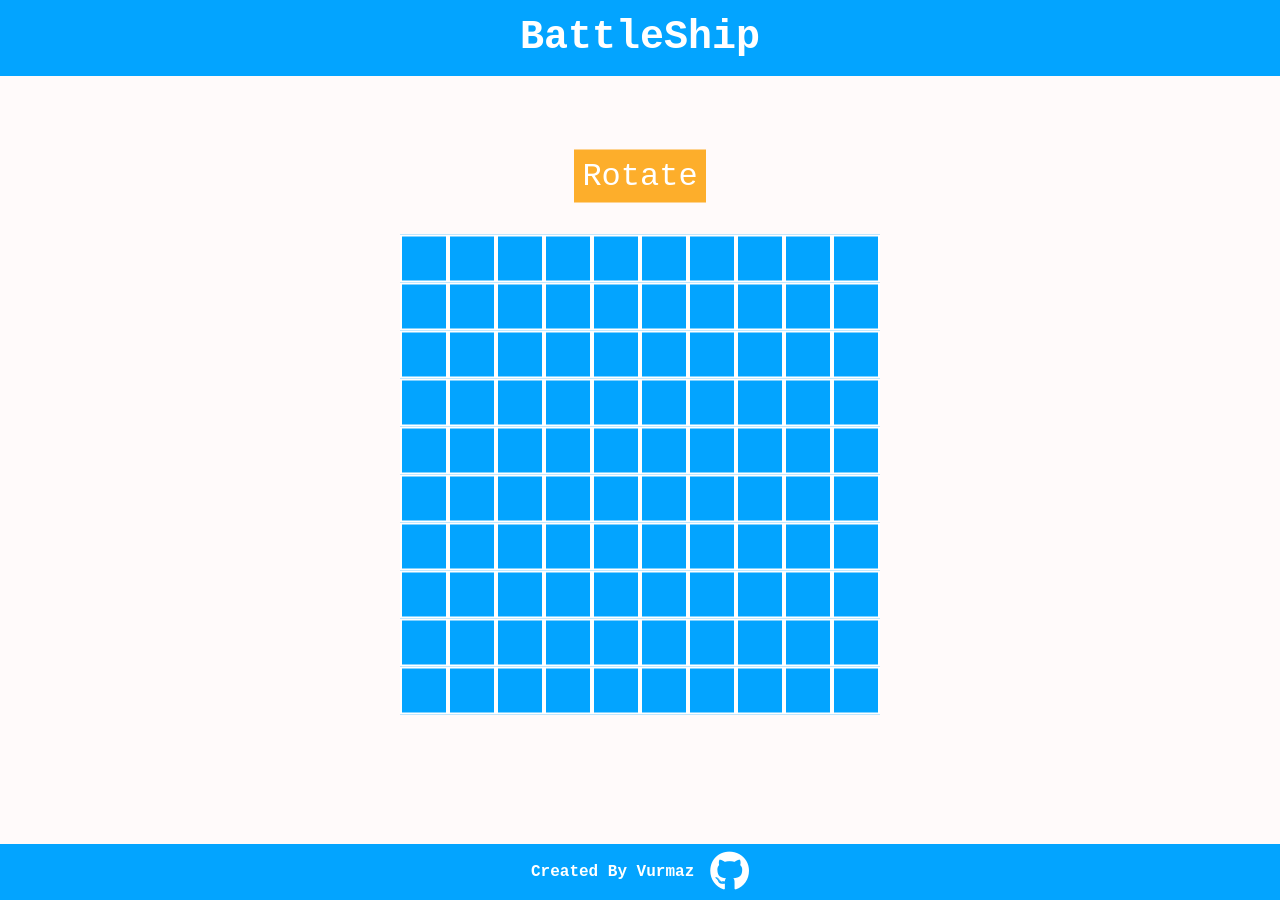
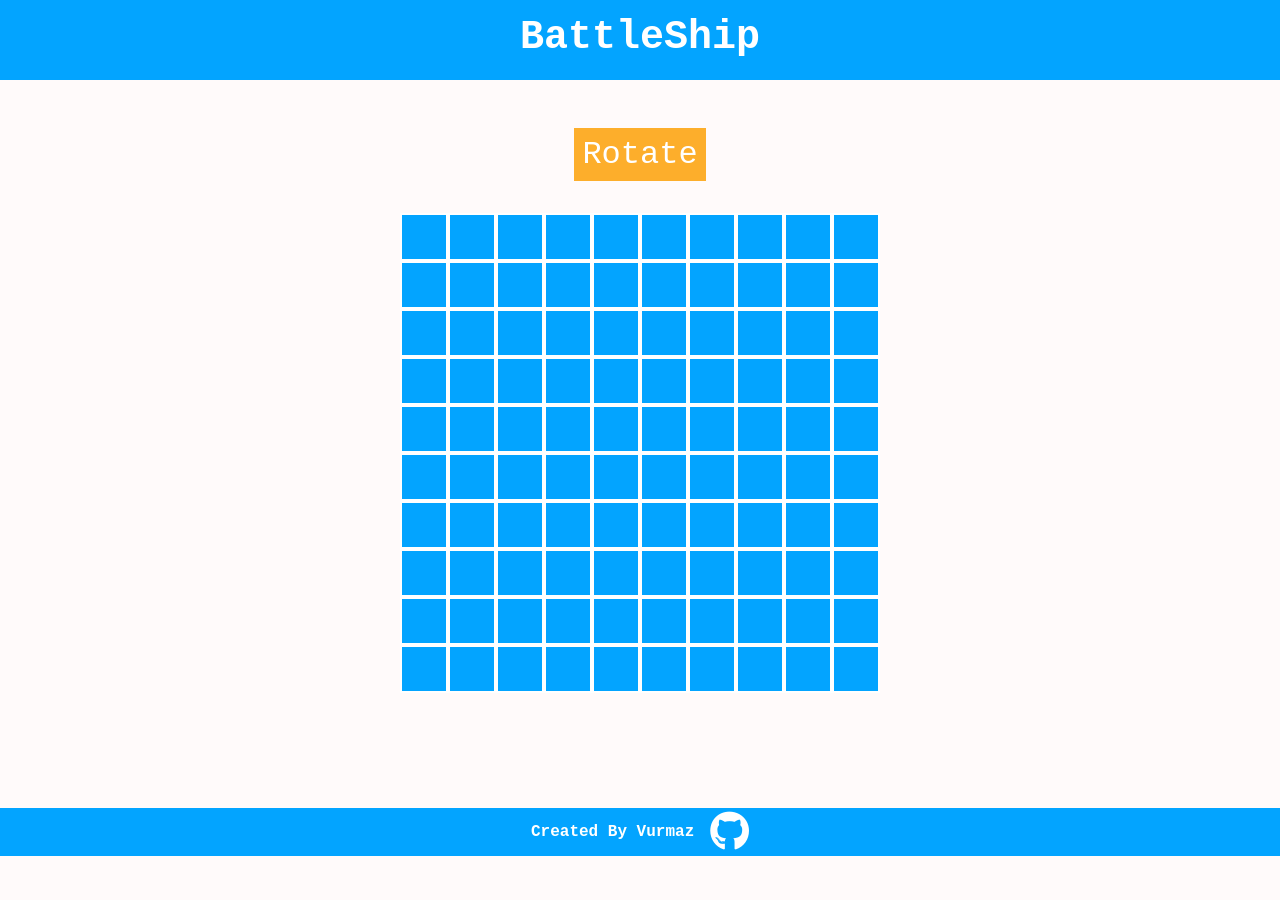
Before and after one commit to Vurmaz/BattleShip, a plain HTML site: page index.html in a window 1280 px wide. After the commit the page ends 856 px from the top, so only its background shows below. Drawn offline with Linux system fonts and the light colour scheme; a web font is replaced by a local one.

Commit message:
fix layout

```diff
--- a/style.css
+++ b/style.css
@@ -2,6 +2,8 @@
 *::before,
 *::after {
   box-sizing: border-box;
+  margin: 0;
+  padding: 0;
 }
 :root {
   --seablue: #03a4ff;
@@ -28,11 +30,11 @@ picture {
 }
 body {
   line-height: 1.5;
-  min-height: 85vh;
+  min-height: 100vh;
   background-color: snow;
 }
 header {
-  height: auto;
+  min-height: 5rem;
   text-align: center;
   background-color: var(--seablue);
 }
@@ -42,12 +44,12 @@ header h1 {
   font-size: 2.5rem;
 }
 main {
-  min-height: 85vh;
+  min-height: calc(100vh - 5rem - 3rem);
   margin-bottom: 1.5rem;
   animation: fadeIn 500ms ease-in-out;
 }
 .gameBoard {
-  margin-top: 4rem;
+  margin-top: 2rem;
   display: flex;
   flex-direction: row;
   justify-content: center;
@@ -90,16 +92,14 @@ main {
   background-color: var(--green);
 }
 .pop {
-  position: absolute;
   top: 50%;
   left: 50%;
-  transform: translate(-50%, -50%);
   display: flex;
   flex-direction: column;
   justify-content: center;
   align-items: center;
   gap: 2rem;
-  margin-top: 2rem;
+  margin-top: 1rem;
 }
 .replacement {
   display: grid;
@@ -186,7 +186,7 @@ main {
 footer {
   bottom: 0;
   width: 100%;
-  height: 7vh;
+  height: 3rem;
   background-color: var(--seablue);
   display: flex;
   align-items: center;
```
